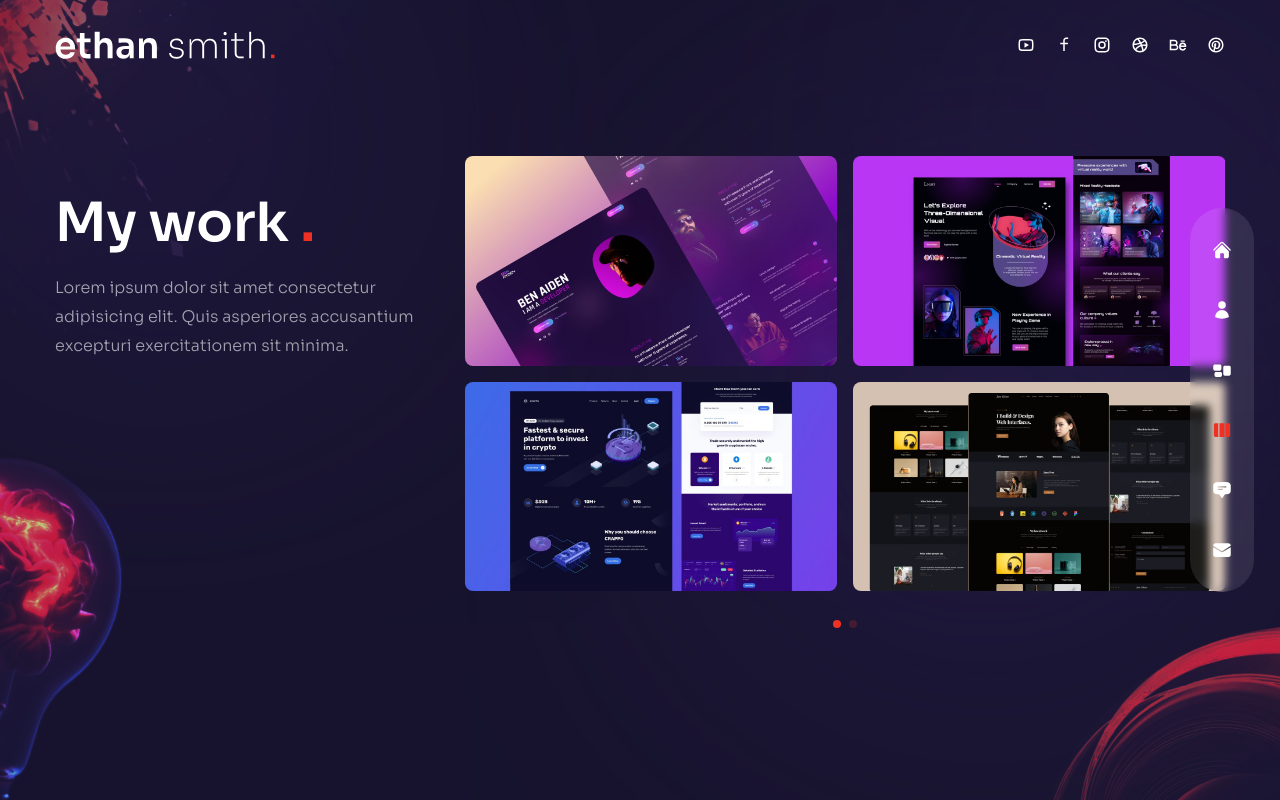
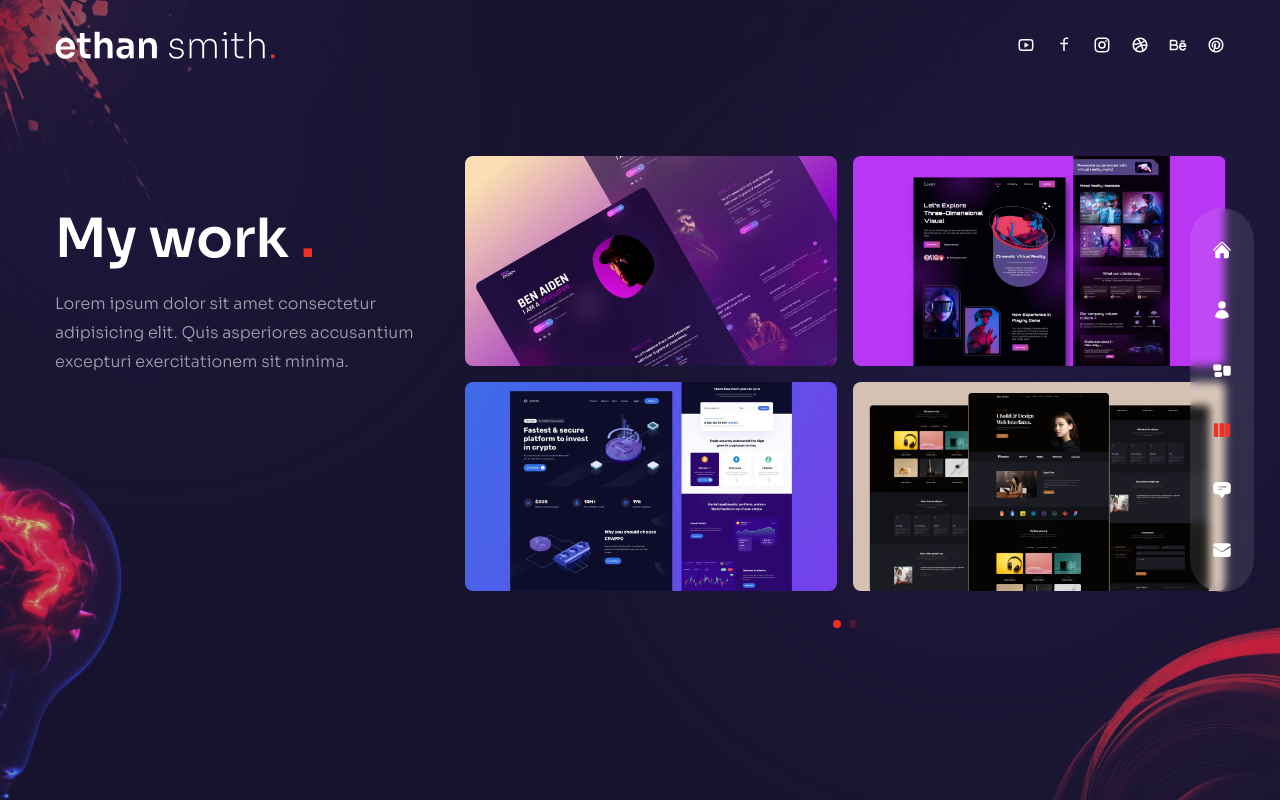
Before and after one commit to erickdc7/react-portfolio-2, a Next.js app: page /work in a window 1280 px wide. Built offline with nearby package versions, Linux system fonts and the light colour scheme.

Commit message:
add title styles

```diff
--- a/pages/work/index.js
+++ b/pages/work/index.js
@@ -20,7 +20,7 @@ const Work = () => {
               initial="hidden"
               animate="show"
               exit="hidden"
-              className="h2 xl:mt-8"
+              className="h2 xl:mt-12"
             >
               My work <span className="text-accent">.</span>
             </motion.h2>
```
